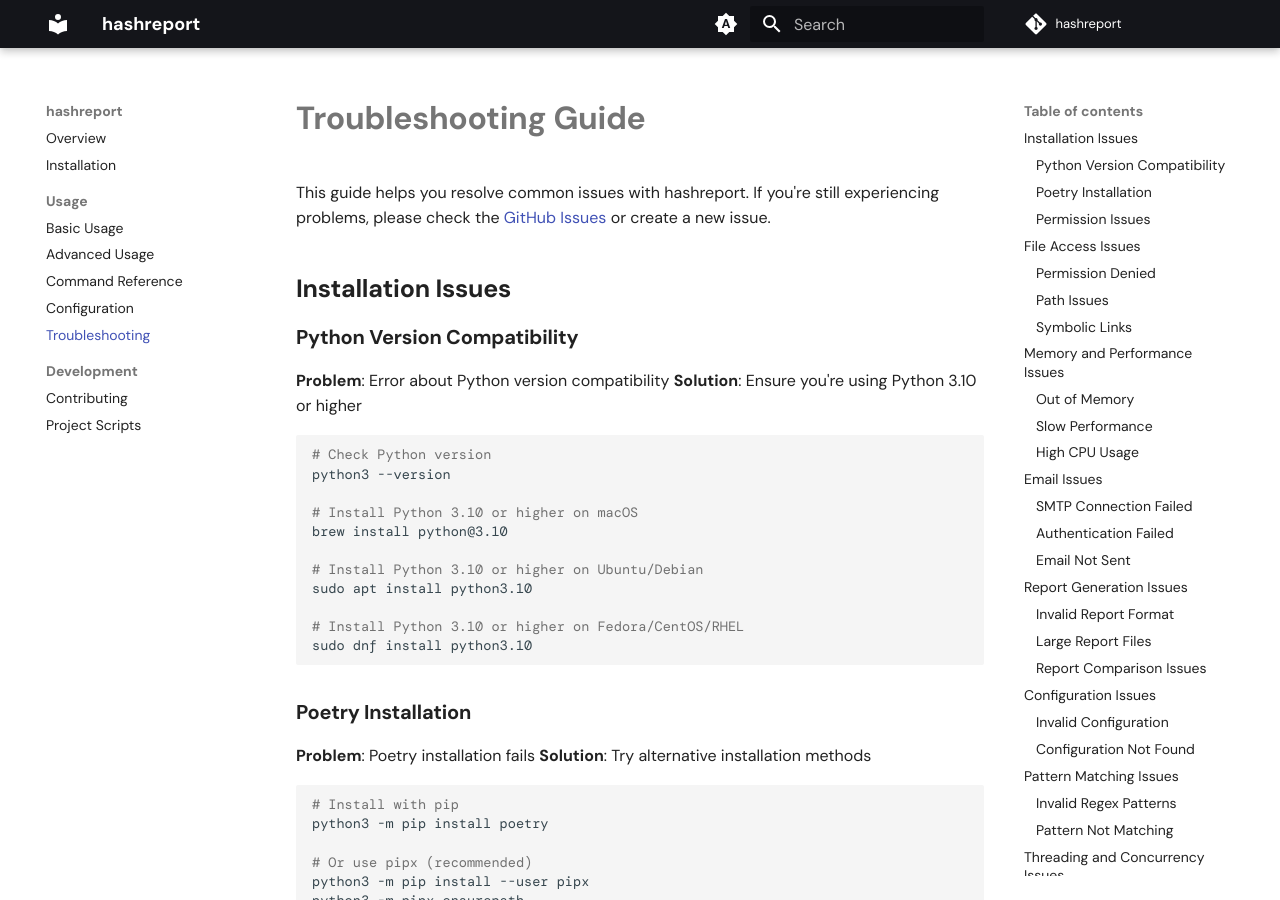
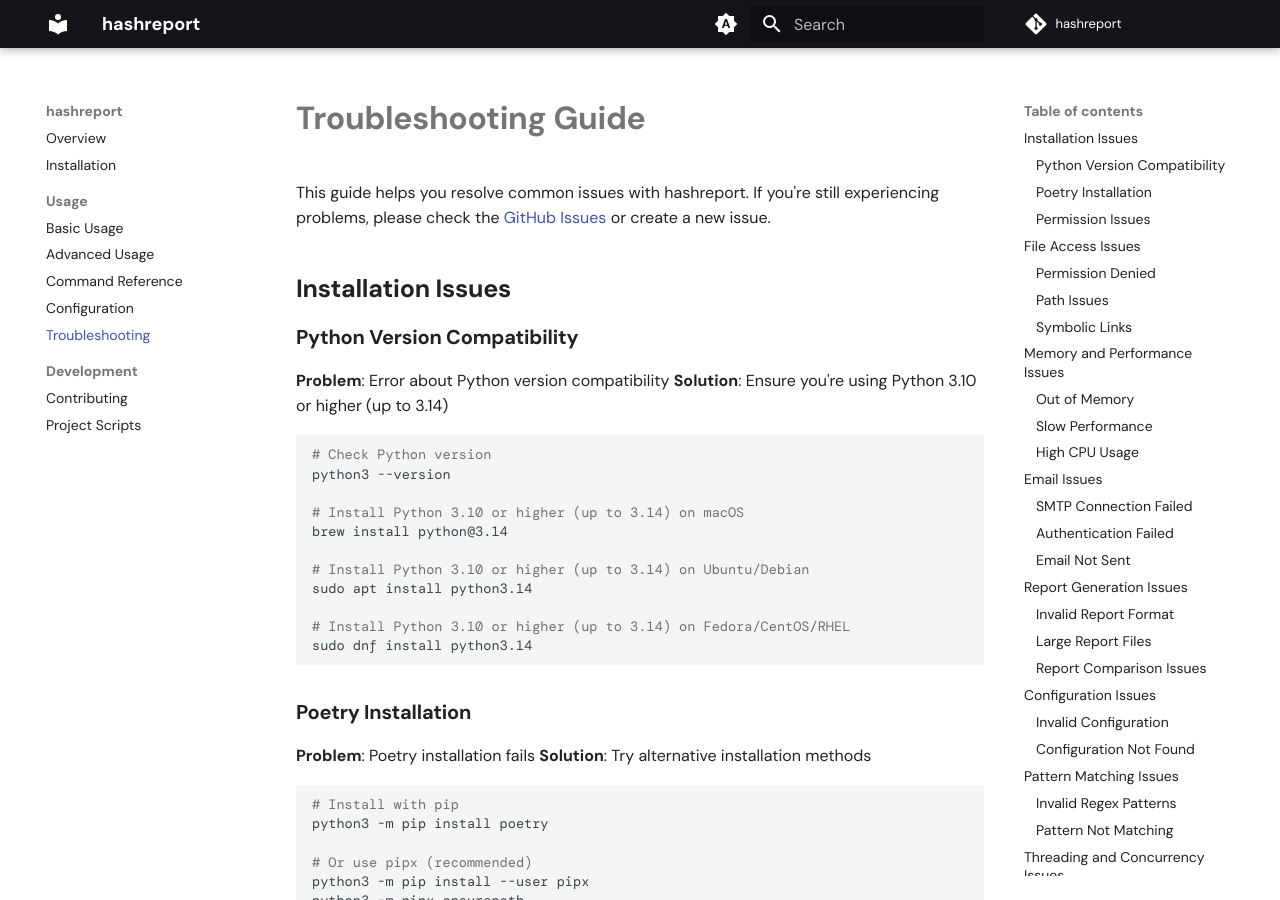
Before and after one commit to madebyjake/hashreport, an MkDocs documentation site: the page built from docs/troubleshooting.md, in a window 1280 px wide and 900 px high. Built offline with MkDocs 1.6.1 and Material for MkDocs 9.7.7, drawn with Linux system fonts in a browser that asks for light colours; some web fonts are replaced; comment, search, counter and statistics services are not loaded; the version menu is left out.

Commit message:
docs: update Python version support to include up to 3.14

````diff
--- a/docs/troubleshooting.md
+++ b/docs/troubleshooting.md
@@ -7,20 +7,20 @@
 ### **Python Version Compatibility**
 
 **Problem**: Error about Python version compatibility
-**Solution**: Ensure you're using Python 3.10 or higher
+**Solution**: Ensure you're using Python 3.10 or higher (up to 3.14)
 
 ```bash
 # Check Python version
 python3 --version
 
-# Install Python 3.10 or higher on macOS
-brew install python@3.10
+# Install Python 3.10 or higher (up to 3.14) on macOS
+brew install python@3.14
 
-# Install Python 3.10 or higher on Ubuntu/Debian
-sudo apt install python3.10
+# Install Python 3.10 or higher (up to 3.14) on Ubuntu/Debian
+sudo apt install python3.14
 
-# Install Python 3.10 or higher on Fedora/CentOS/RHEL
-sudo dnf install python3.10
+# Install Python 3.10 or higher (up to 3.14) on Fedora/CentOS/RHEL
+sudo dnf install python3.14
 ```
 
 ### **Poetry Installation**
````
Also changed, not shown: docs/contributing.md (+1 -1 lines), docs/install.md (+4 -4 lines).
